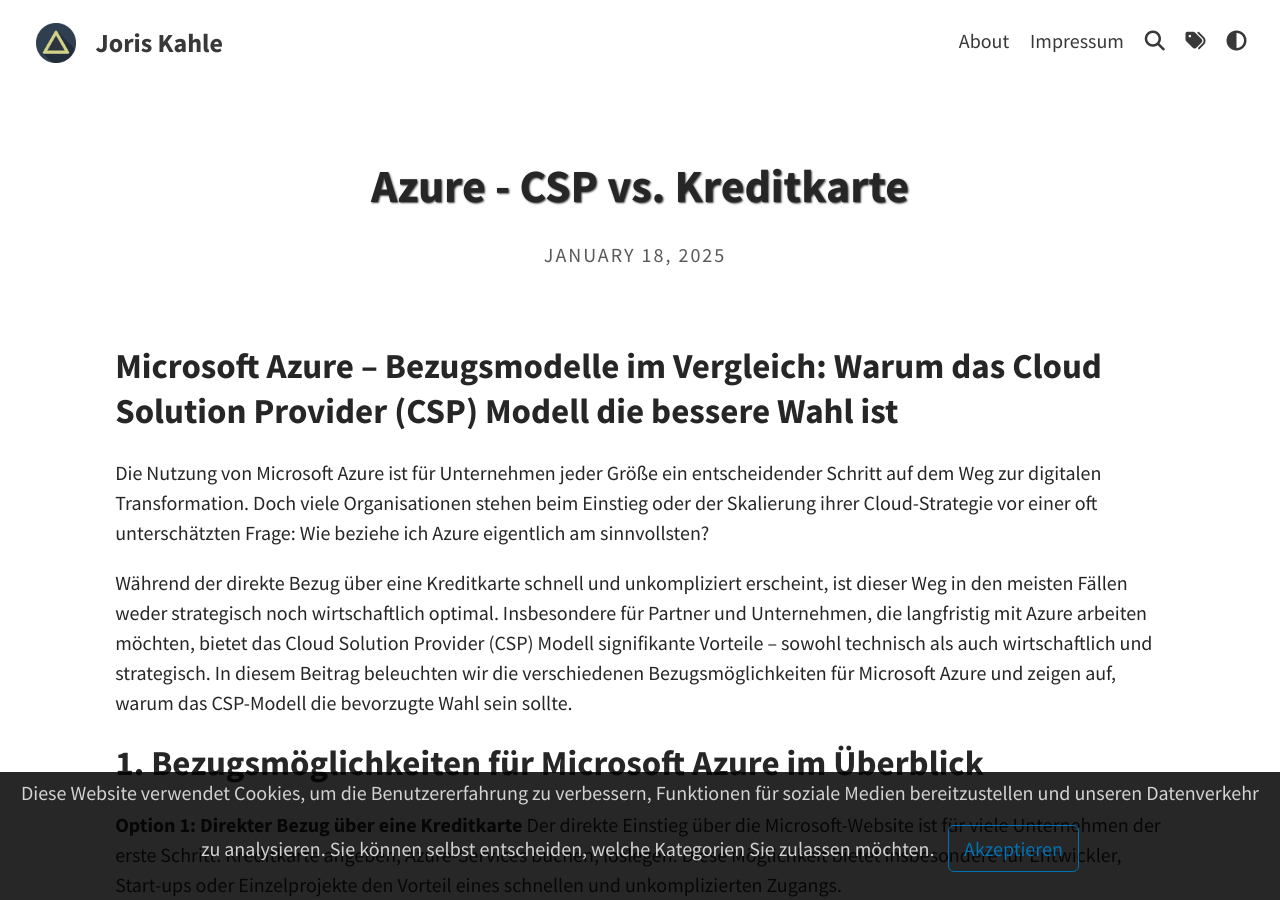
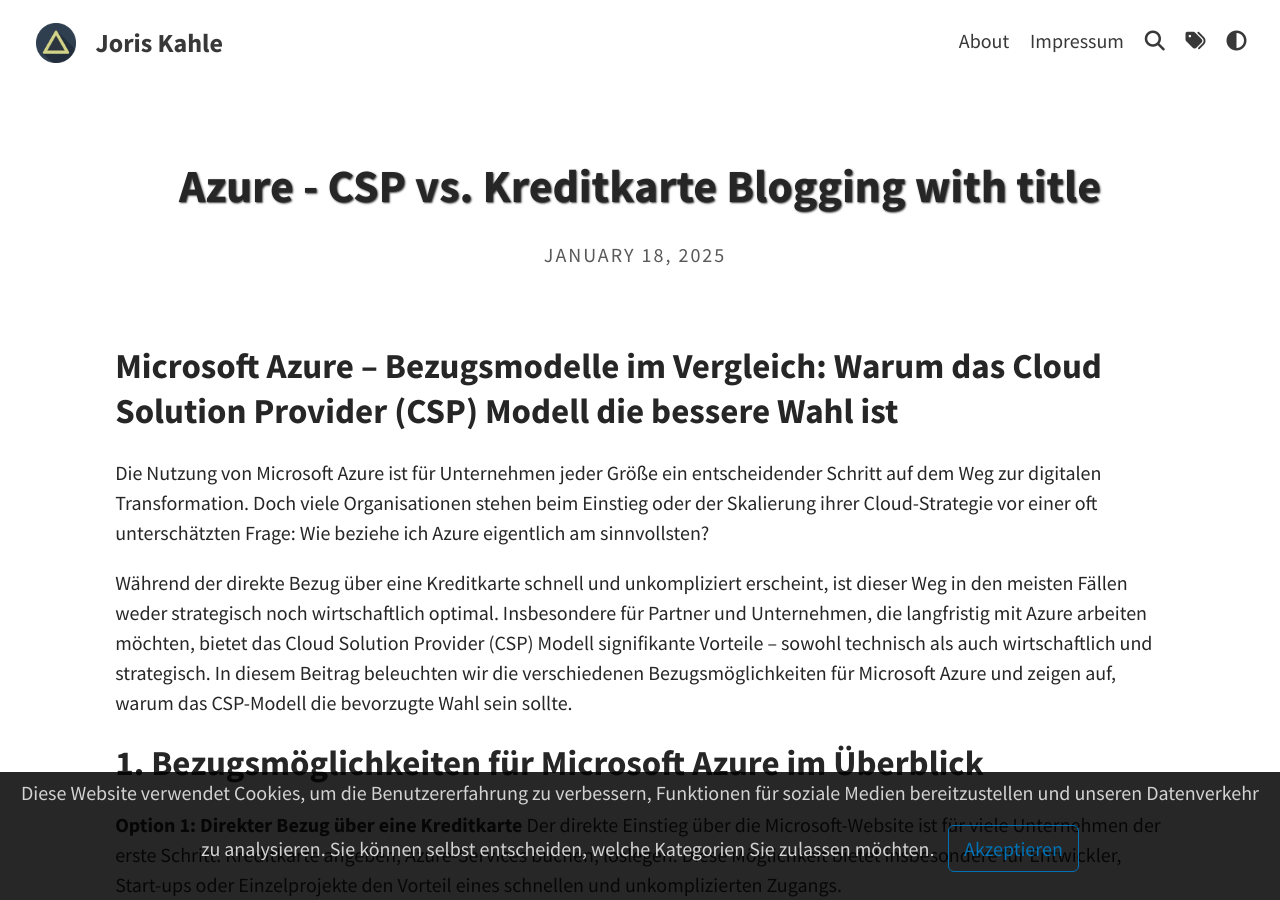
Before and after one commit to joriskahle007/joriskahle007.github.io, a Jekyll site: the page built from _posts/2025-01-18-CSP_vs_Credit.md, in a window 1280 px wide and 900 px high. Built offline with Jekyll 4.4.1, drawn with Linux system fonts in a browser that asks for light colours; a script that is not in the unit is left out.

Commit message:
Update 2025-01-18-CSP_vs_Credit.md

```diff
--- a/_posts/2025-01-18-CSP_vs_Credit.md
+++ b/_posts/2025-01-18-CSP_vs_Credit.md
@@ -1,6 +1,7 @@
 ---
 layout: post
 title: Azure - CSP vs. Kreditkarte
+  Blogging with title
 tags: [CSP, Azure, Incentives, Linzenzierung]
 ---
 
```
